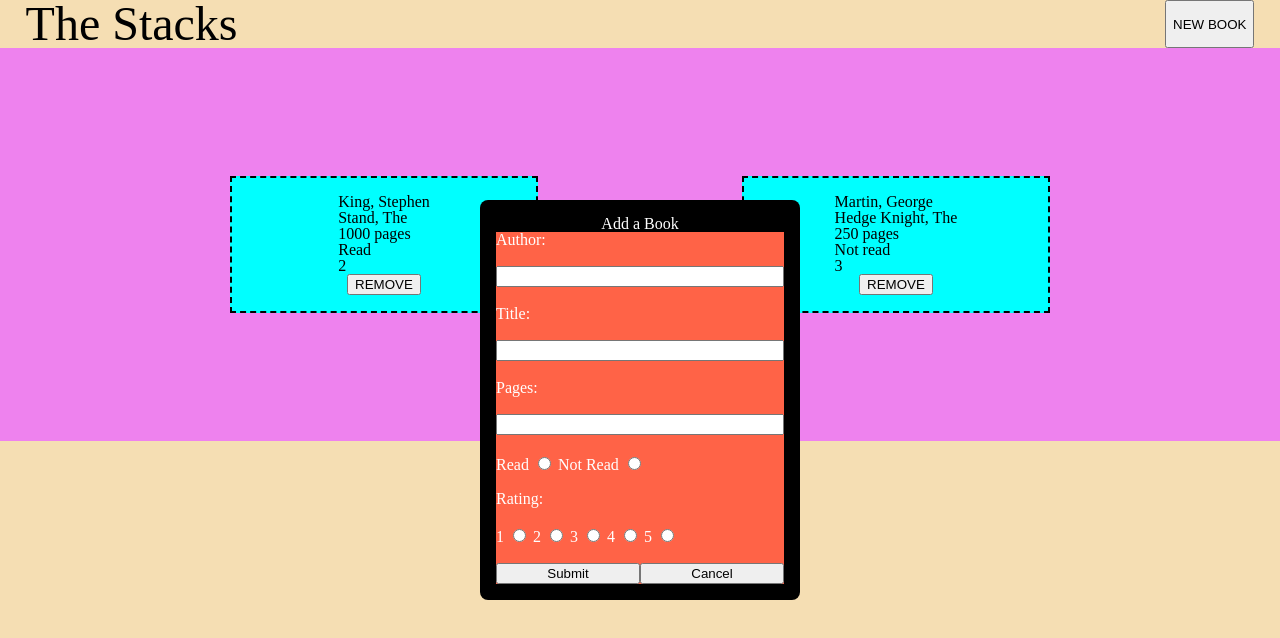
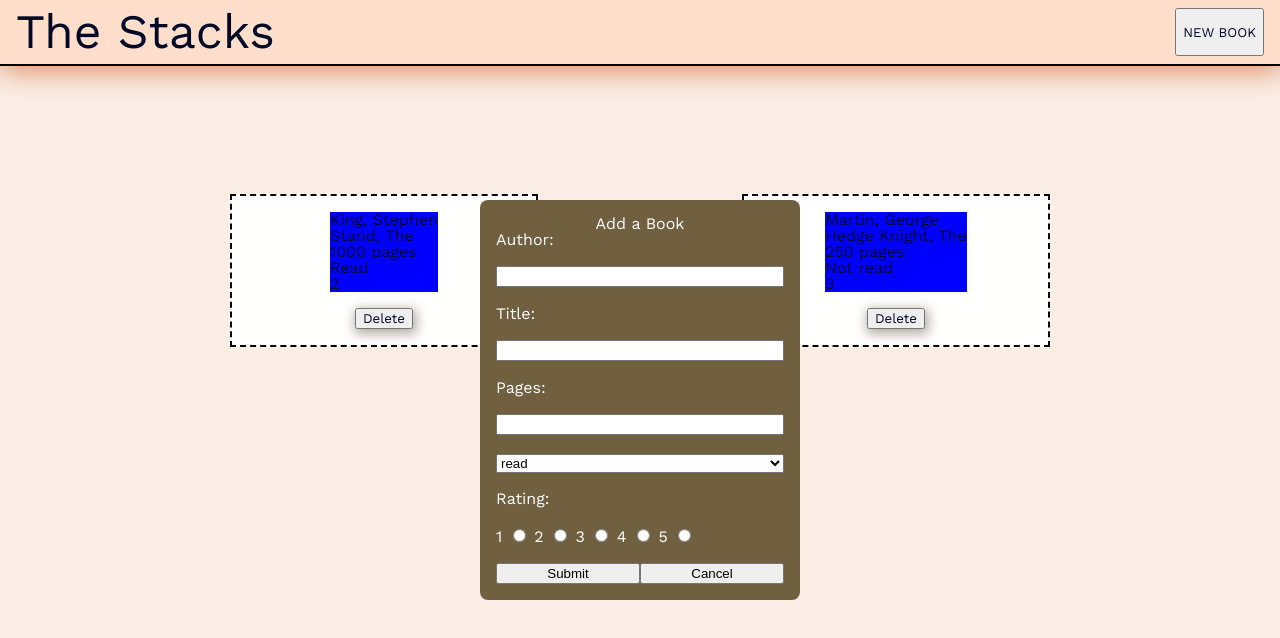
Before and after one commit to am1macdonald/library, a plain HTML site: page index.html in a window 1280 px wide. Both pictures are taken after a click on the button "NEW BOOK". Drawn offline with nearby package versions, Linux system fonts and the light colour scheme.

Commit message:
changed the read radio buttons to a drop-down

```diff
--- a/index.html
+++ b/index.html
@@ -5,14 +5,17 @@
         <meta name="viewport" content="width=device-width, initial-scale=1.0"/>
         <meta http-equiv="X-UA-Compatible" content="ie-edge"/>
         <title>library</title>
+        <link rel="preconnect" href="https://fonts.gstatic.com">
+        <link href="https://fonts.googleapis.com/css2?family=Work+Sans:wght@300;400;600&display=swap" rel="stylesheet">
         <link rel="stylesheet" href="stylesheets/reset.css"/>
         <link rel="stylesheet" href="stylesheets/style.css"/>
+
     </head>
-    <body>
+    <body class="custom-font">
         <main id=background>
             <nav id="navbar">
                 <h1>The Stacks</h1>
-                <button id="adder">NEW BOOK</button>
+                <button class="custom-font" id="adder">NEW BOOK</button>
             </nav>
             <div id="library-shelf"></div>
         </main>
@@ -24,13 +27,12 @@
                 <label for="book-name">Title:</label>
                 <input type="text" name="book-name" id="book-name"/>
                 <label for="page-count">Pages:</label>
-                <input type="text" name="page-count" id="page-count"/>
-                <div id="read-div">
-                    <label for="read">Read</label>
-                    <input type="radio" name="did-you-read" id="read"/>
-                    <label for="not-read">Not Read</label>
-                    <input type="radio" name="did-you-read" id="not-read"/>
-                </div>
+                <input type="number" name="page-count" id="page-count"/>
+
+                <select name="read?" id="read-div">
+                    <option value="read">read</option>
+                    <option value="not-read">not-read</option>
+                </select>
                 <h3>Rating:</h3>
                 <div id="rating-div">
                     <label for="1">1</label>
--- a/scripts/script.js
+++ b/scripts/script.js
@@ -37,7 +37,7 @@ function addBookToLibrary() {
     let author = document.getElementById("author").value;
     let title = document.getElementById('book-name').value;
     let pages = document.getElementById('page-count').value;
-    let read = document.getElementById('read').checked;
+    let read = document.getElementById('read-div').value;
     let rating;
     let ratingRadios = document.getElementsByName('rating');
     for (let i = 0; i < 5; i++){
@@ -61,7 +61,7 @@ function displayBooks(arr) {
     shelf.innerHTML = '';
     let i = 0;
     let removeButton = document.createElement('BUTTON');
-    removeButton.classList.add('remove-from');
+    removeButton.classList.add('remove-from', 'custom-font', 'book-card-button');
     let bookCard = document.createElement('div');
     bookCard.classList.add('book-card');
     arr.forEach(book => {
@@ -69,7 +69,7 @@ function displayBooks(arr) {
         let clone = bookCard.cloneNode();
         clone.setAttribute("data-index", i);
         let newButton = removeButton.cloneNode();
-        newButton.innerHTML = "REMOVE";
+        newButton.innerHTML = "Delete";
         newButton.addEventListener('click', function(){
             removeBook(book)});
         for (let metaData in book){
--- a/stylesheets/style.css
+++ b/stylesheets/style.css
@@ -1,13 +1,25 @@
+.custom-font{
+    color: #020826;
+    font-family: 'Work Sans', sans-serif;
+}
 body{
     width: 100%;
     height: 100%;
-    background-color: wheat;
+    background-color: #faeee7;
+    color: #33272a;
+    font-family: 'Work Sans', sans-serif;
 }
 nav{
+    background-color: hsl(22, 100%, 90%);
     display: flex;
     flex-direction: row;
     justify-content: space-between;
     padding: 0 2vw;
+
+    border-bottom: solid 2px black;
+    padding: 0.5rem 1rem;
+
+    box-shadow: .1rem 0 2rem .1rem hsl(22, 66%, 54%);
 }
 h1{
     font-size: 6vmin;
@@ -26,7 +38,7 @@ h1{
     height: 25rem;
     width: 20rem;
 
-    background-color: black;
+    background-color: #716040;
     color: white;
 
     padding: 1rem;
@@ -49,16 +61,12 @@ h1{
     justify-content: space-between;
     align-content: center;
 
-    background-color: tomato;
-
-
 }
 #library-shelf{
     padding: 10%;
     display: flex;
     flex-wrap: wrap;
     justify-content: space-around;
-    background-color: violet;
 }
 .book-card{
     padding: 1rem;
@@ -67,10 +75,10 @@ h1{
 
     display: flex;
     flex-direction: column;
-    justify-content: center;
+    justify-content: space-between;
     align-items: center;
 
-    background-color: cyan;
+    background-color: #fffffe;
     min-width: 100px;
     max-width: 308px;
     height: auto;
@@ -78,6 +86,12 @@ h1{
 
     list-style-position: inside;
 }
-.book-card button{
+.book-card ul {
+    background-color: blue;
+    margin-bottom: 1rem;
+}
+.book-card-button{
+
+    box-shadow: 0.1rem 0.2rem 0.9em 0.1rem hsl(30, 9%, 66%);
 
 }
```
